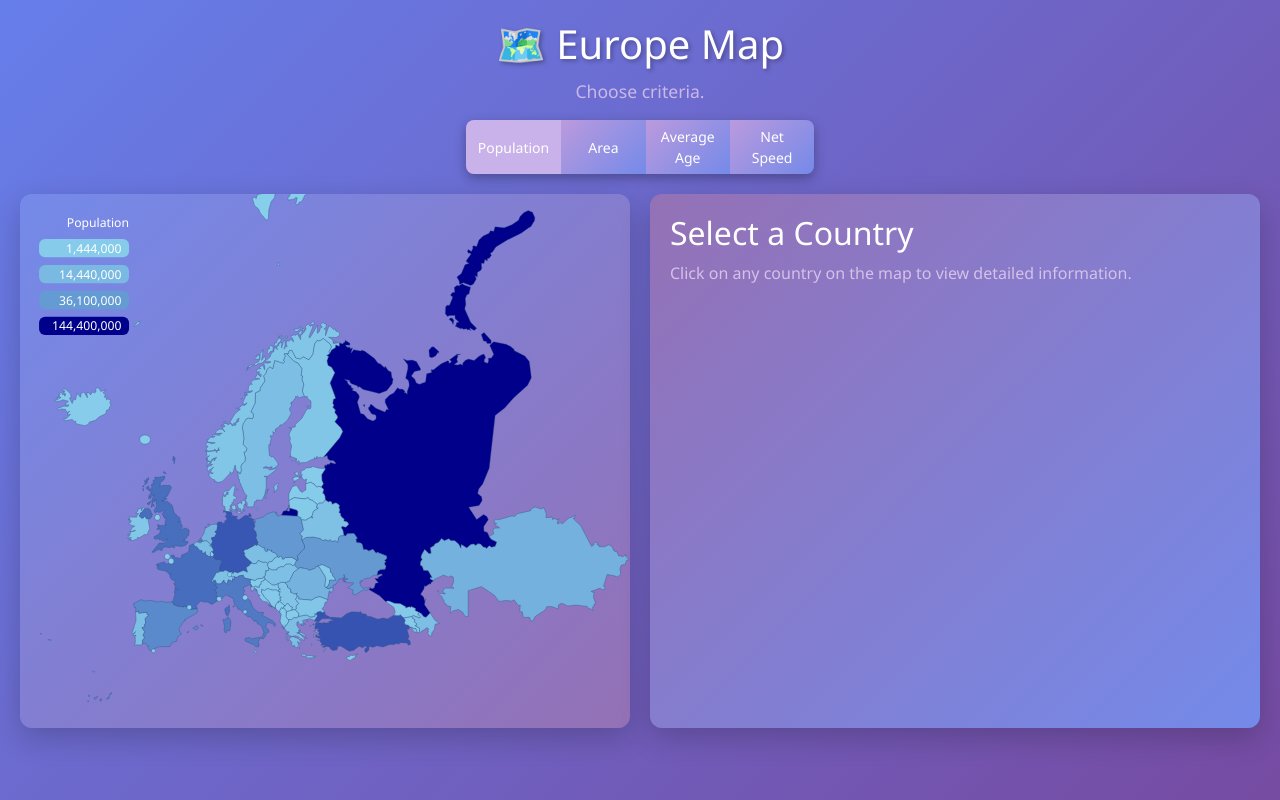
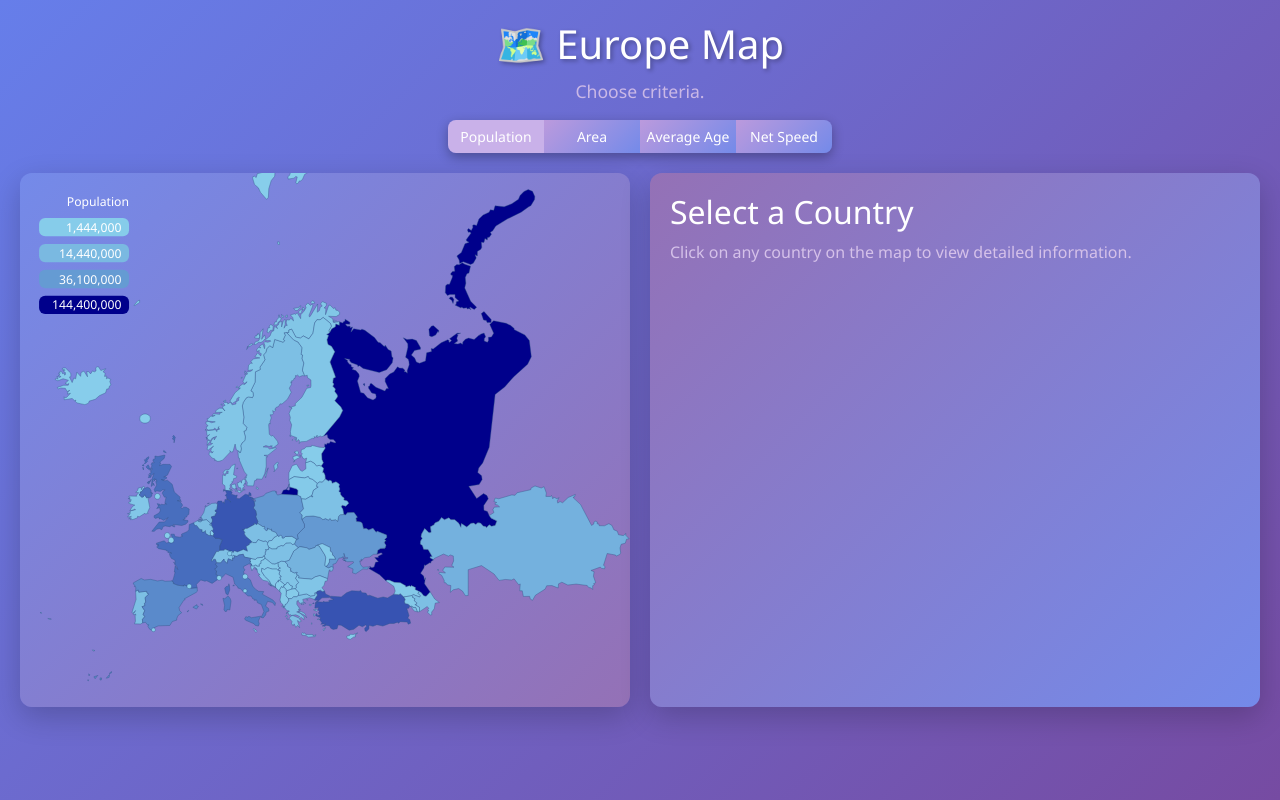
Before and after one commit to KalinHar/EuropeMap, a plain HTML site: page index.html in a window 1280 px wide. Drawn offline with nearby package versions, Linux system fonts and the light colour scheme.

Commit message:
Update index.html

```diff
--- a/index.html
+++ b/index.html
@@ -188,7 +188,8 @@
         }
 
         .switch-container button {
-            padding: 6px 12px;
+            inline-size: 6rem;
+            padding: 6px 6px;
             border: none;
             color: #fff;
             background: linear-gradient(135deg, #bb9add 0%, #748ae9 100%);;
```
